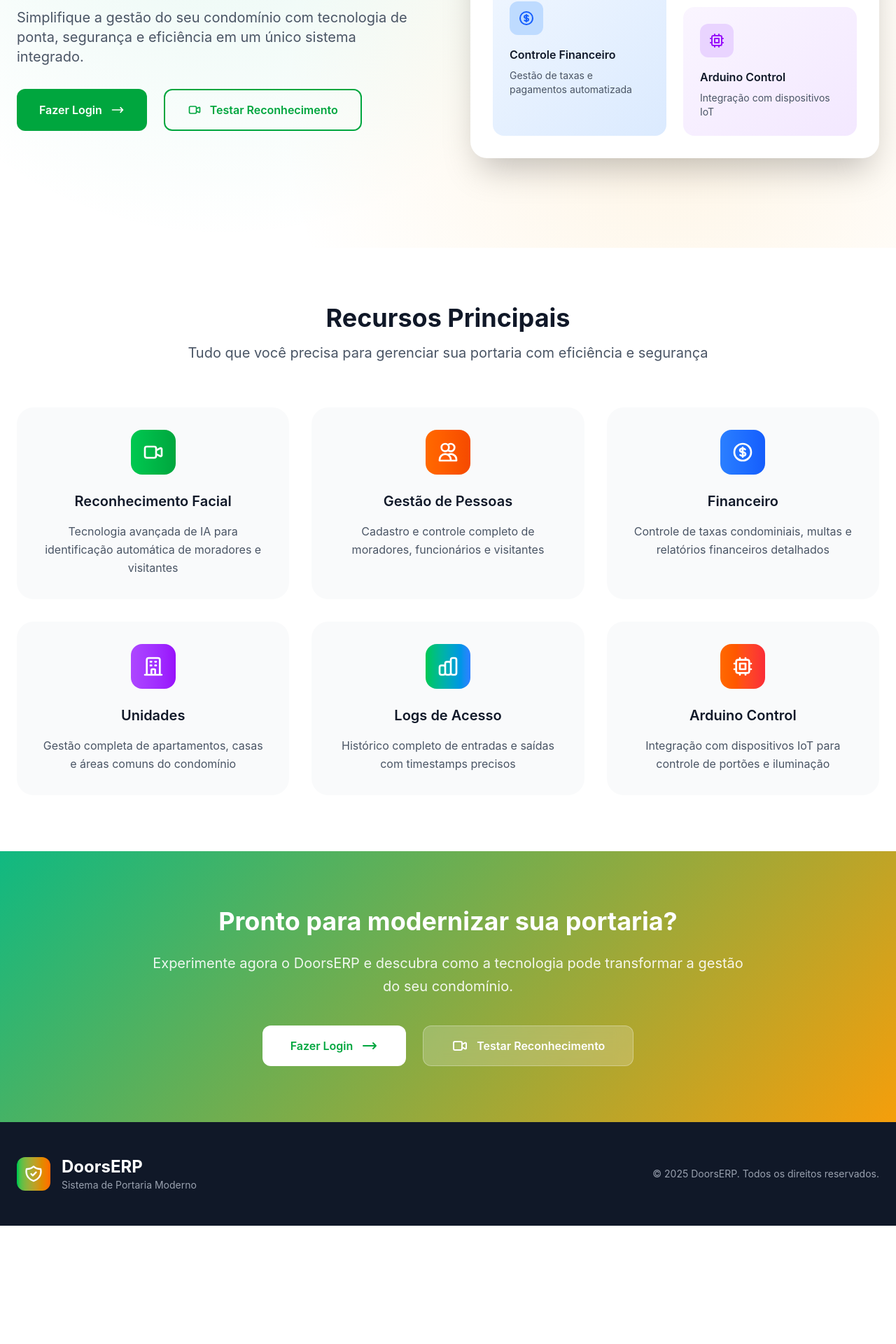
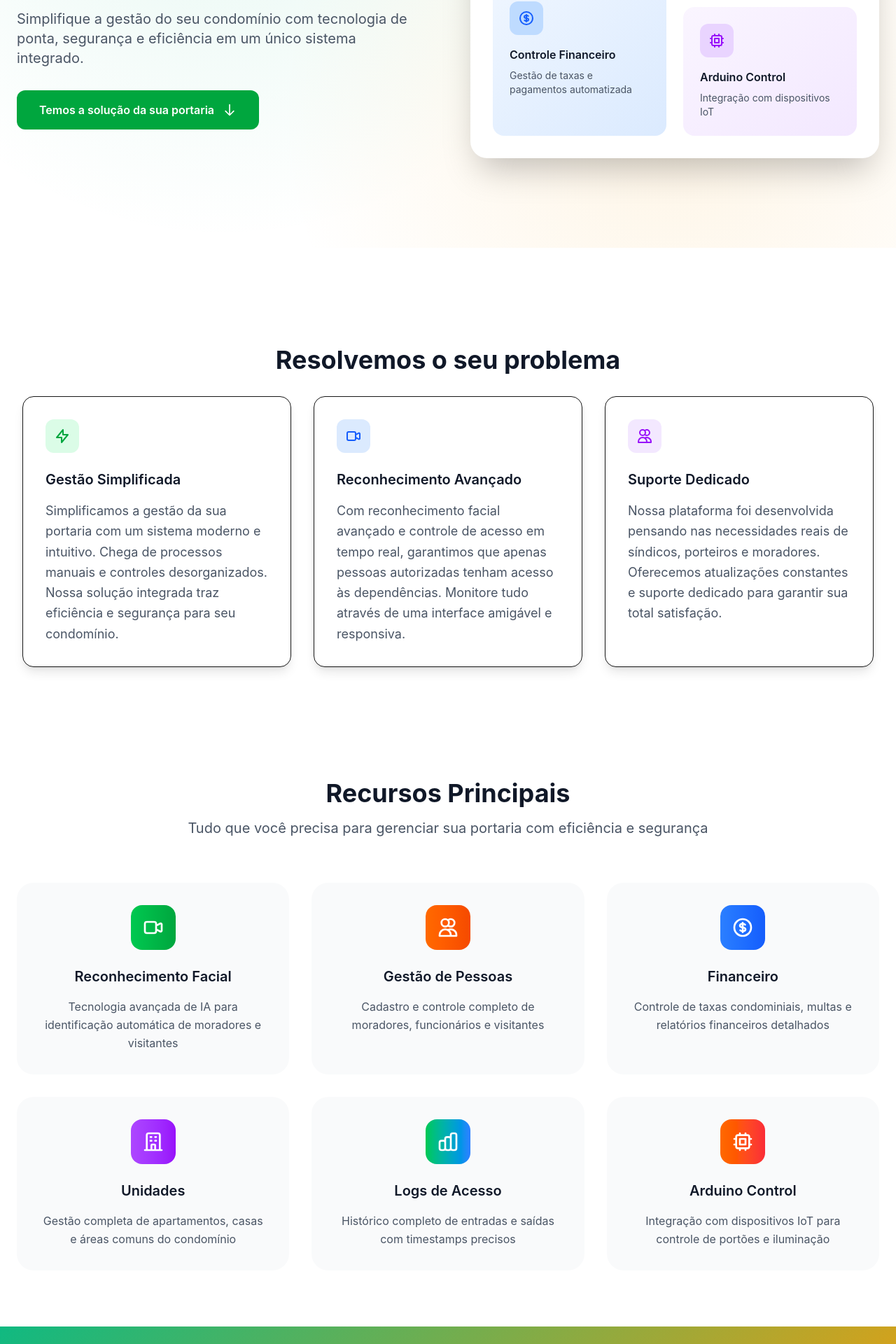
Before and after one commit to iKosMooh/doorserp, a Next.js app: page / in a window 1280 px wide. Shown: the part 478-2398 px from the top of the page at 70% size. Before the commit the page ends 2229 px from the top, so only its background shows below. Built offline with nearby package versions, Linux system fonts and the light colour scheme; no server answers; the database is empty.

Commit message:
arrumando a página inicial

```diff
--- a/src/app/page.tsx
+++ b/src/app/page.tsx
@@ -46,15 +46,8 @@ export default function HomePage() {
                 </div>
                 <span className="text-2xl font-bold text-gray-900">DoorsERP</span>
               </div>
-              <div className="hidden md:flex items-center space-x-8">
-                <a href="#features" className="text-gray-600 hover:text-green-600 transition-colors">Recursos</a>
-                <a href="#demo" className="text-gray-600 hover:text-green-600 transition-colors">Algo</a>
-                <a href="#contact" className="text-gray-600 hover:text-green-600 transition-colors">Contato</a>
-              </div>
+
               <div className="flex items-center space-x-4">
-                <a href="/face-recognition" className="px-4 py-2 text-green-600 hover:text-green-700 transition-colors">
-                  Testar Demo
-                </a>
                 <a href="/login" className="bg-green-600 hover:bg-green-700 text-white px-6 py-2 rounded-lg font-semibold transition-colors">
                   Fazer Login
                 </a>
@@ -81,17 +74,11 @@ export default function HomePage() {
                   Simplifique a gestão do seu condomínio com tecnologia de ponta, segurança e eficiência em um único sistema integrado.
                 </p>
                 <div className="flex flex-wrap gap-6">
-                  <a href="/login" className="bg-green-600 hover:bg-green-700 text-white px-8 py-4 rounded-xl font-semibold flex items-center transition-colors">
-                    Fazer Login
+                  <a href="#solucao" className="bg-green-600 hover:bg-green-700 text-white px-8 py-4 rounded-xl font-semibold flex justify-center items-center transition-colors">
+                    Temos a solução da sua portaria
                     <svg className="w-5 h-5 ml-3" fill="none" stroke="currentColor" viewBox="0 0 24 24">
-                      <path strokeLinecap="round" strokeLinejoin="round" strokeWidth={2} d="M17 8l4 4m0 0l-4 4m4-4H3"></path>
+                      <path strokeLinecap="round" strokeLinejoin="round" strokeWidth={2} d="M19 14l-7 7m0 0l-7-7m7 7V3"></path>
                     </svg>
-                  </a>
-                  <a href="/face-recognition" className="border-2 border-green-600 text-green-600 hover:bg-green-50 px-8 py-4 rounded-xl font-semibold flex items-center transition-colors">
-                    <svg className="w-5 h-5 mr-3" fill="none" stroke="currentColor" viewBox="0 0 24 24">
-                      <path strokeLinecap="round" strokeLinejoin="round" strokeWidth={2} d="M15 10l4.553-2.276A1 1 0 0121 8.618v6.764a1 1 0 01-1.447.894L15 14M5 18h8a2 2 0 002-2V8a2 2 0 00-2-2H5a2 2 0 00-2 2v8a2 2 0 002 2z"></path>
-                    </svg>
-                    Testar Reconhecimento
                   </a>
                 </div>
               </div>
@@ -136,6 +123,60 @@ export default function HomePage() {
                     </div>
                   </div>
                 </div>
+              </div>
+            </div>
+          </div>
+        </section>
+
+        <span id="solucao"></span>
+
+        {/*SESSÃO DE CONVENCIMENTO*/}
+        <section className="bg-white py-20 mt-15">
+          <div className="max-w-7xl mx-auto px-4 sm:px-6 lg:px-8">
+            <h2 className="text-4xl font-bold text-gray-900 mb-8 text-center">
+              Resolvemos o seu problema
+            </h2>
+            <div className="grid gap-8 md:grid-cols-2 lg:grid-cols-3">
+              <div className="bg-white rounded-2xl shadow-lg hover:shadow-xl transition-shadow p-8 border border-gray-180">
+                <div className="w-12 h-12 bg-green-100 rounded-xl flex items-center justify-center mb-6">
+                  <svg className="w-6 h-6 text-green-600" fill="none" stroke="currentColor" viewBox="0 0 24 24">
+                    <path strokeLinecap="round" strokeLinejoin="round" strokeWidth={2} d="M13 10V3L4 14h7v7l9-11h-7z" />
+                  </svg>
+                </div>
+                <h3 className="text-xl font-semibold text-gray-900 mb-4">Gestão Simplificada</h3>
+                <p className="text-lg text-gray-600 leading-relaxed">
+                  Simplificamos a gestão da sua portaria com um sistema moderno e intuitivo.
+                  Chega de processos manuais e controles desorganizados. Nossa solução integrada
+                  traz eficiência e segurança para seu condomínio.
+                </p>
+              </div>
+
+              <div className="bg-white rounded-2xl shadow-lg hover:shadow-xl transition-shadow p-8 border border-gray-180">
+                <div className="w-12 h-12 bg-blue-100 rounded-xl flex items-center justify-center mb-6">
+                  <svg className="w-6 h-6 text-blue-600" fill="none" stroke="currentColor" viewBox="0 0 24 24">
+                    <path strokeLinecap="round" strokeLinejoin="round" strokeWidth={2} d="M15 10l4.553-2.276A1 1 0 0121 8.618v6.764a1 1 0 01-1.447.894L15 14M5 18h8a2 2 0 002-2V8a2 2 0 00-2-2H5a2 2 0 00-2 2v8a2 2 0 002 2z" />
+                  </svg>
+                </div>
+                <h3 className="text-xl font-semibold text-gray-900 mb-4">Reconhecimento Avançado</h3>
+                <p className="text-lg text-gray-600 leading-relaxed">
+                  Com reconhecimento facial avançado e controle de acesso em tempo real,
+                  garantimos que apenas pessoas autorizadas tenham acesso às dependências.
+                  Monitore tudo através de uma interface amigável e responsiva.
+                </p>
+              </div>
+
+              <div className="bg-white rounded-2xl shadow-lg hover:shadow-xl transition-shadow p-8 border border-gray-180">
+                <div className="w-12 h-12 bg-purple-100 rounded-xl flex items-center justify-center mb-6">
+                  <svg className="w-6 h-6 text-purple-600" fill="none" stroke="currentColor" viewBox="0 0 24 24">
+                    <path strokeLinecap="round" strokeLinejoin="round" strokeWidth={2} d="M12 4.354a4 4 0 110 5.292M15 21H3v-1a6 6 0 0112 0v1zm0 0h6v-1a6 6 0 00-9-5.197M13 7a4 4 0 11-8 0 4 4 0 018 0z" />
+                  </svg>
+                </div>
+                <h3 className="text-xl font-semibold text-gray-900 mb-4">Suporte Dedicado</h3>
+                <p className="text-lg text-gray-600 leading-relaxed">
+                  Nossa plataforma foi desenvolvida pensando nas necessidades reais de
+                  síndicos, porteiros e moradores. Oferecemos atualizações constantes e
+                  suporte dedicado para garantir sua total satisfação.
+                </p>
               </div>
             </div>
           </div>
@@ -230,29 +271,15 @@ export default function HomePage() {
         </section>
 
         {/* Final CTA Section */}
-        <section className="cta-gradient py-20">
-          <div className="max-w-4xl mx-auto text-center px-6">
-            <h2 className="text-4xl font-bold text-white mb-6">
+        <section className="cta-gradient p-5">
+          <div className="max-w-4xl mx-auto text-center mb-10 mt-10">
+            <h2 className="text-4xl font-bold text-white mb-10">
               Pronto para modernizar sua portaria?
             </h2>
             <p className="text-xl text-white/90 mb-10 leading-relaxed">
               Experimente agora o DoorsERP e descubra como a tecnologia pode transformar
               a gestão do seu condomínio.
             </p>
-            <div className="flex flex-col sm:flex-row gap-6 justify-center">
-              <a href="/login" className="bg-white text-green-600 font-semibold py-4 px-10 rounded-xl hover:bg-gray-50 transition-all duration-300 hover:shadow-xl inline-flex items-center justify-center">
-                Fazer Login
-                <svg className="ml-3 w-6 h-6" fill="none" stroke="currentColor" viewBox="0 0 24 24">
-                  <path strokeLinecap="round" strokeLinejoin="round" strokeWidth={2} d="M17 8l4 4m0 0l-4 4m4-4H3"></path>
-                </svg>
-              </a>
-              <a href="/face-recognition" className="bg-white/20 text-white font-semibold py-4 px-10 rounded-xl hover:bg-white/30 transition-all duration-300 backdrop-blur-md inline-flex items-center justify-center border border-white/30">
-                <svg className="mr-3 w-6 h-6" fill="none" stroke="currentColor" viewBox="0 0 24 24">
-                  <path strokeLinecap="round" strokeLinejoin="round" strokeWidth={2} d="M15 10l4.553-2.276A1 1 0 0121 8.618v6.764a1 1 0 01-1.447.894L15 14M5 18h8a2 2 0 002-2V8a2 2 0 00-2-2H5a2 2 0 00-2 2v8a2 2 0 002 2z"></path>
-                </svg>
-                Testar Reconhecimento
-              </a>
-            </div>
           </div>
         </section>
 
```
